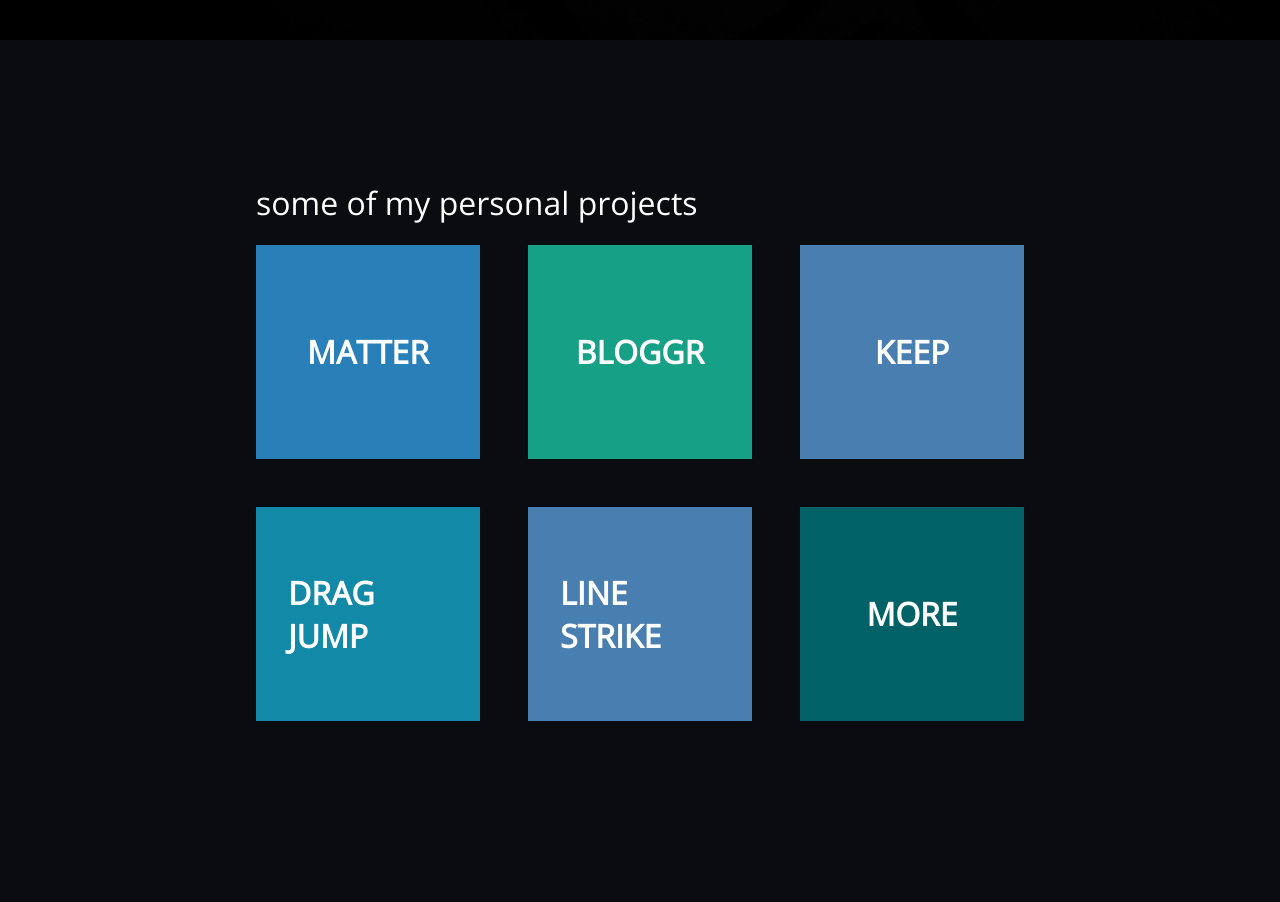
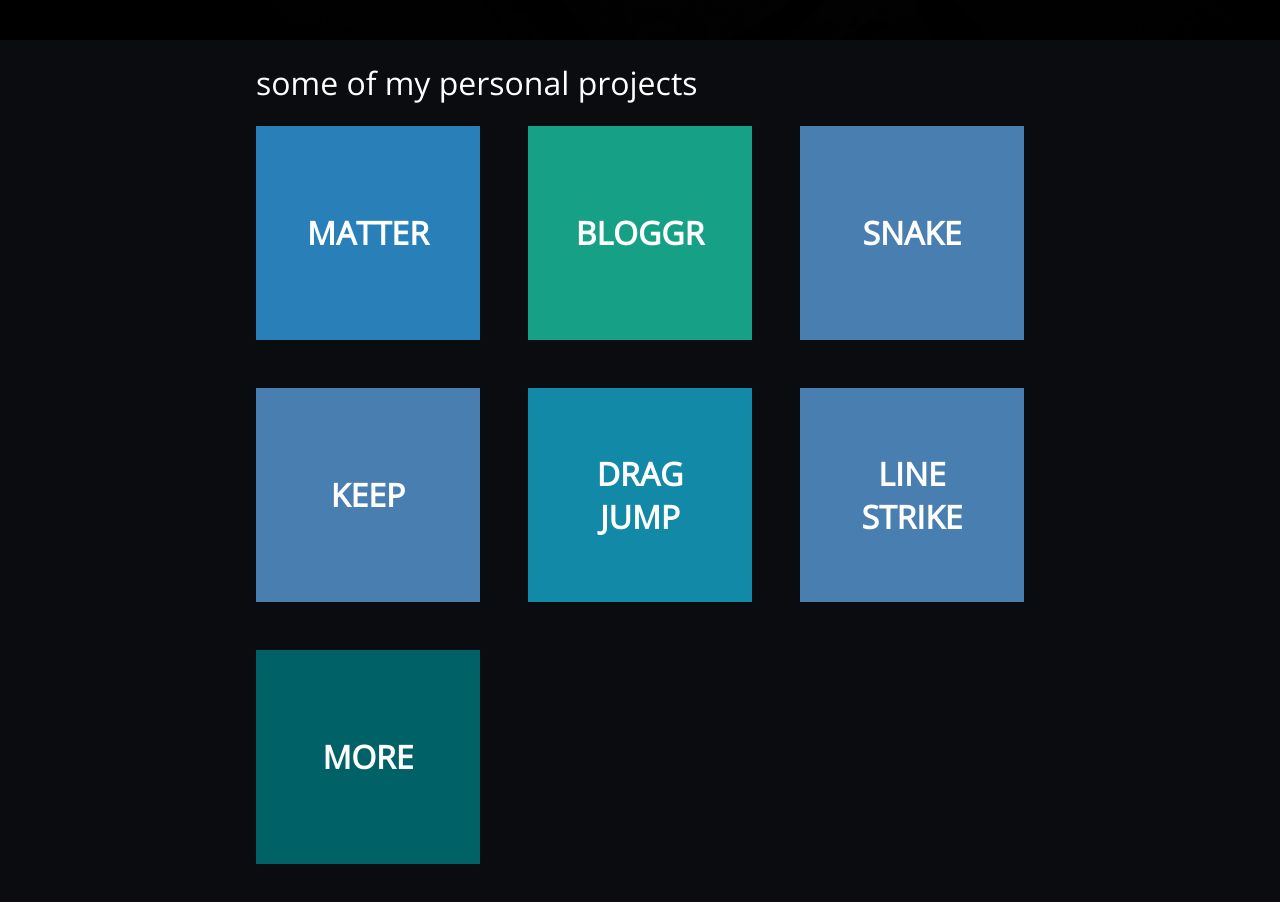
Before and after one commit to prateeksoni1/old-portfolio, a React (Create React App) app: page / in a window 1280 px wide. Shown: the part 760-1662 px from the top of the page. Built offline with nearby package versions, Linux system fonts and the light colour scheme.

Commit message:
add project desc
Signed-off-by: proforty7 <proforty7@gmail.com>

```diff
--- a/src/components/work/project/project.module.scss
+++ b/src/components/work/project/project.module.scss
@@ -5,8 +5,7 @@
   align-items: center;
   justify-content: center;
   font-size: 2rem;
-  text-transform: uppercase;
-  font-weight: 900;
+  text-align: center;
 
   @media screen and (max-width: 768px) {
     font-size: 1rem;
--- a/src/components/work/project/project.tsx
+++ b/src/components/work/project/project.tsx
@@ -11,16 +11,17 @@ interface projectProps {
 const Project: FunctionComponent<projectProps> = (props) => {
   const [showDescription, setShowDescription] = useState(false);
 
-  const handleClick = () => {
-    setShowDescription(!showDescription);
-  };
-
   return (
     <Fade cascade direction="left">
       <div
         className={classes.gridItem}
-        style={{ backgroundColor: props.color }}
-        onClick={handleClick}
+        style={{
+          backgroundColor: props.color,
+          textTransform: showDescription ? "none" : "uppercase",
+          fontWeight: showDescription ? 400 : 900,
+        }}
+        onMouseEnter={() => setShowDescription(true)}
+        onMouseLeave={() => setShowDescription(false)}
       >
         {showDescription ? props.description : props.name}
       </div>
--- a/src/components/work/work.tsx
+++ b/src/components/work/work.tsx
@@ -6,32 +6,38 @@ const projects = [
   {
     name: "Matter",
     color: "#2980B9",
-    description: "",
+    description:
+      "A Project Management Web App, with fully customizable roles and permissions.",
   },
   {
     name: "Bloggr",
     color: "#16A085",
-    description: "",
+    description: "A blogging website to post blogs with a rich text editor",
+  },
+  {
+    name: "Snake",
+    color: "#487EB0",
+    description: "The Classic Snake Game with Vanilla JS",
   },
   {
     name: "Keep",
     color: "#487EB0",
-    description: "",
+    description: "A To-Do List Manager with Authentication",
   },
   {
     name: "Drag Jump",
     color: "#1289A7",
-    description: "",
+    description: "A Flappy Bird like Game for Android made with Unity",
   },
   {
     name: "Line Strike",
     color: "#487EB0",
-    description: "",
+    description: "A 2d game with Fruit Ninja like controls",
   },
   {
     name: "More",
     color: "#006266",
-    description: "",
+    description: "More such projects available at my github",
   },
 ];
 
```
